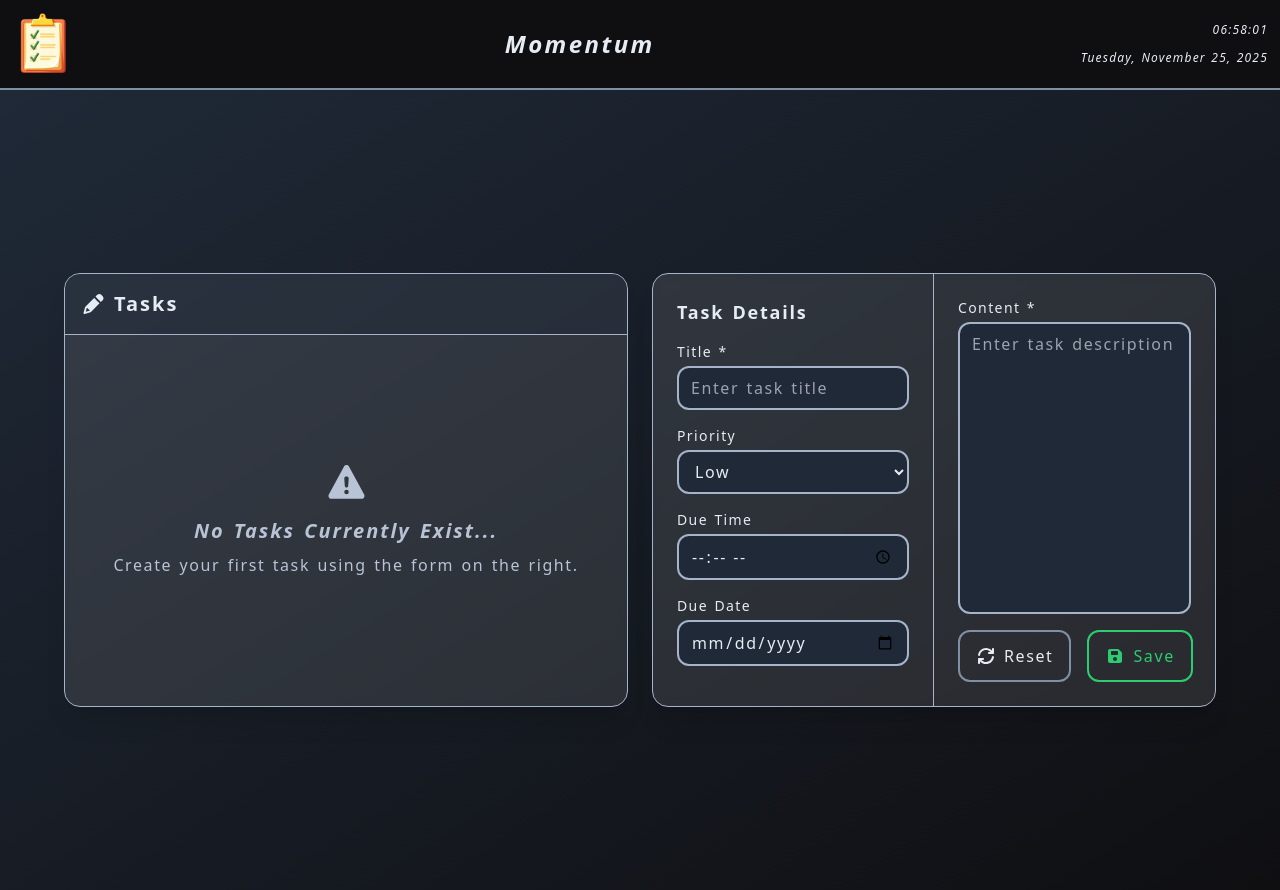
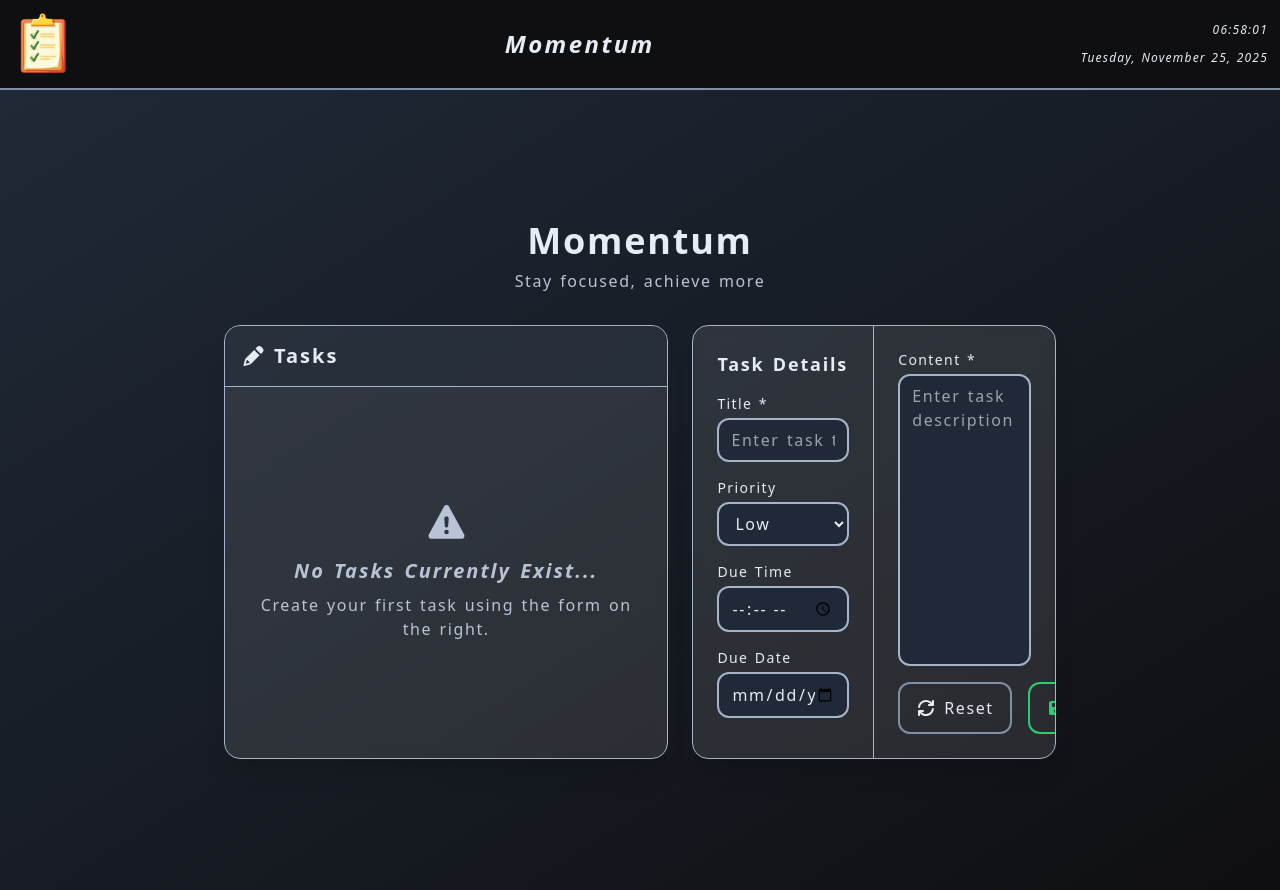
Before and after one commit to mek0124/momentum, a React (Vite) app: page / in a window 1280 px wide. Built offline with nearby package versions, Linux system fonts and the light colour scheme.

Commit message:
feat: Update layout to use 65% screen width with centered Momentum header

```diff
--- a/src/pages/dashboard.tsx
+++ b/src/pages/dashboard.tsx
@@ -183,9 +183,17 @@ export default function Dashboard() {
 
   return (
     <div className="flex flex-col items-center justify-center w-full flex-grow p-4 bg-gradient-to-br from-secondary to-teritary min-h-screen">
-      <div className="w-full max-w-6xl flex flex-col lg:flex-row gap-6">
+      {/* Centered Header */}
+      <div className="w-full max-w-6xl mb-8 text-center">
+        <h1 className="text-4xl font-bold text-text_primary tracking-wider">
+          Momentum
+        </h1>
+        <p className="text-text_secondary mt-2">Stay focused, achieve more</p>
+      </div>
+
+      <div className="w-full max-w-[65vw] flex flex-col lg:flex-row gap-6">
         {/* Task List Section */}
-        <div className="flex flex-col flex-grow lg:w-1/2 bg-white/10 backdrop-blur-sm rounded-2xl border border-accent shadow-xl overflow-hidden">
+        <div className="flex flex-col flex-grow lg:w-[55%] bg-white/10 backdrop-blur-sm rounded-2xl border border-accent shadow-xl overflow-hidden">
           <div className="p-4 border-b border-accent bg-secondary/50">
             <h2 className="text-xl font-bold text-text_primary flex items-center gap-2">
               <FontAwesomeIcon icon={faPencil} />
@@ -215,7 +223,7 @@ export default function Dashboard() {
         {/* Task Form Section */}
         <form
           onSubmit={handleSubmit}
-          className="flex flex-row flex-grow lg:w-1/2 bg-white/10 backdrop-blur-sm rounded-2xl border border-accent shadow-xl overflow-hidden"
+          className="flex flex-row flex-grow lg:w-[45%] bg-white/10 backdrop-blur-sm rounded-2xl border border-accent shadow-xl overflow-hidden"
         >
           <div className="flex flex-col flex-grow w-1/2 p-6 border-r border-accent">
             <h3 className="text-lg font-bold text-text_primary mb-4">Task Details</h3>
```
